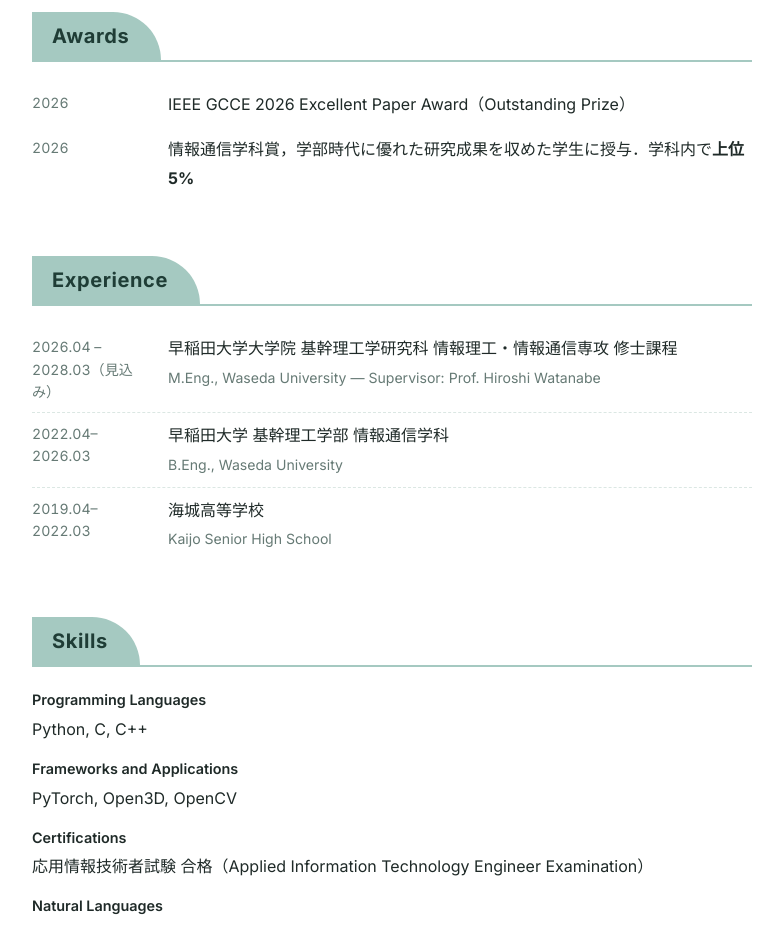
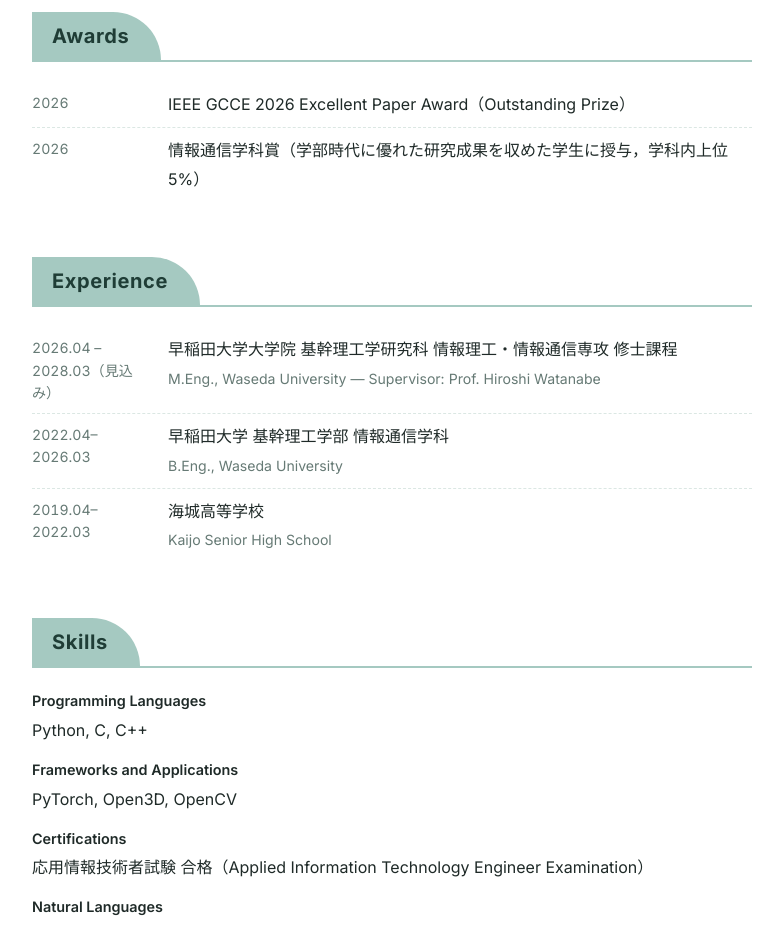
Before and after one commit to eitoga/eitoga.github.io, a plain HTML site: page index.html in a window 1280 px wide. Shown: the part 1520-2447 px from the top of the page, without its empty margins (248-1031 px from the left). Drawn offline with Linux system fonts and the light colour scheme.

Commit message:
Update title and awards in index.html

```diff
--- a/index.html
+++ b/index.html
@@ -3,7 +3,7 @@
 <head>
   <meta charset="UTF-8">
   <meta name="viewport" content="width=device-width, initial-scale=1.0">
-  <title>氏名 Your Name</title>
+  <title>2026 Eito Ogawa</title>
   <meta name="description" content="早稲田大学大学院 渡辺研究室 修士課程．点群からの曲面再構成の研究をしています．">
   <link rel="preconnect" href="https://fonts.googleapis.com">
   <link rel="preconnect" href="https://fonts.gstatic.com" crossorigin>
@@ -131,9 +131,7 @@
       </h2>
       <ul class="timeline">
         <li><time>2026</time><span>IEEE GCCE 2026 Excellent Paper Award（Outstanding Prize）</span></li>
-      </ul>
-      <ul class="timeline">
-        <li><time>2026</time><span>情報通信学科賞，学部時代に優れた研究成果を収めた学生に授与．学科内で<strong>上位5%</strong></span></li>
+        <li><time>2026</time><span>情報通信学科賞（学部時代に優れた研究成果を収めた学生に授与，学科内上位5%）</span></li>
       </ul>
     </section>
 
```
